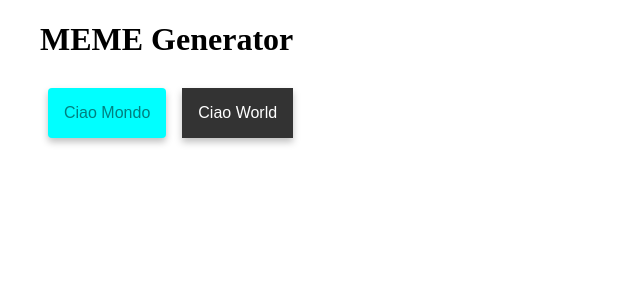
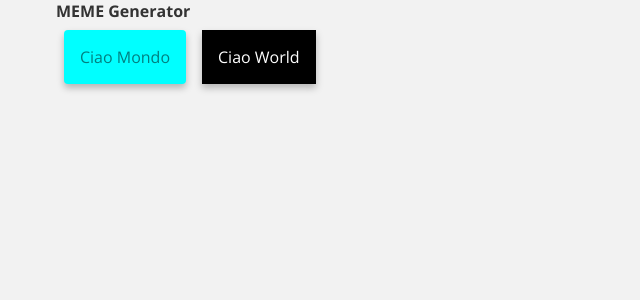
Before and after one commit to PaoloDuzioni/meme-app, a React (Create React App) app: page / in a window 1280 px wide. Shown: the top 300 px of the page, without its empty margins (0-640 px from the left). Built offline with nearby package versions, Linux system fonts and the light colour scheme.

Commit message:
add: global theme for app

```diff
--- a/package.json
+++ b/package.json
@@ -9,7 +9,8 @@
         "react": "^16.13.1",
         "react-dom": "^16.13.1",
         "react-scripts": "3.4.3",
-        "styled-components": "^5.1.1"
+        "styled-components": "^5.1.1",
+        "typeface-open-sans": "0.0.75"
     },
     "scripts": {
         "start": "react-scripts start",
--- a/src/components/Button.js
+++ b/src/components/Button.js
@@ -7,12 +7,14 @@ const Btn = styled.button`
     margin: 0.5rem;
     padding: 1rem;
     font-size: 16px;
-    color: #fff;
+    color: ${({ theme }) => theme.colors.white};
     border: 0;
     outline: none;
     cursor: pointer;
+    transition: background 0.4s, color 0.4s;
     // Modifica singola proprietà
-    background: ${(props) => (props.primary ? 'aqua' : '#333')};
+    background: ${(props) =>
+        props.primary ? props.theme.colors.primary : props.theme.colors.black};
     // Modifica molteplici proprietà
     ${({ primary }) =>
         primary &&
@@ -20,6 +22,11 @@ const Btn = styled.button`
             border-radius: 4px;
             color: rgba(0, 0, 0, 0.5);
         `}
+    // Hover
+    &:hover {
+        color: ${({ theme }) => theme.colors.white};
+        background: ${({ theme }) => theme.colors.gray};
+    }
 `;
 
 // Override a component (your own or 3rd party like materia-ui)
--- a/src/components/Container.js
+++ b/src/components/Container.js
@@ -1,8 +1,9 @@
 import styled from 'styled-components';
 
 const Container = styled.div`
-    max-width: 1200px;
+    max-width: ${({ theme }) => theme.layout.maxWidth};
     margin: 0 auto;
+    padding: 0 1rem;
 `;
 
 export default Container;
--- /dev/null
+++ b/src/config/globalStyles.js
@@ -0,0 +1,21 @@
+import { createGlobalStyle } from 'styled-components';
+import 'typeface-open-sans';
+
+const GlobalStyle = createGlobalStyle`
+    *,
+    *::before,
+    *::after {
+        margin: 0;
+        padding: 0;
+        box-sizing: border-box;
+        font-family: ${({ theme }) => theme.typography.mainFont};
+        font-size: ${({ theme }) => theme.typography.baseFont};
+    }
+
+    body {
+        color: ${({ theme }) => theme.typography.colorFont};
+        background: ${({ theme }) => theme.typography.backColor}
+    }
+`;
+
+export default GlobalStyle;
--- /dev/null
+++ b/src/config/theme.js
@@ -0,0 +1,18 @@
+// MAIN APP THEME
+export default {
+    colors: {
+        white: '#fff',
+        gray: '#777',
+        black: '#000',
+        primary: 'aqua',
+    },
+    typography: {
+        mainFont: 'Open Sans',
+        baseFont: '16px',
+        colorFont: '#333',
+        backColor: '#f2f2f2',
+    },
+    layout: {
+        maxWidth: '1200px',
+    },
+};
--- a/src/index.js
+++ b/src/index.js
@@ -1,13 +1,22 @@
-import React from "react";
-import ReactDOM from "react-dom";
-import App from "./App";
-import * as serviceWorker from "./serviceWorker";
+import React from 'react';
+import ReactDOM from 'react-dom';
+
+import { ThemeProvider } from 'styled-components';
+import Theme from './config/theme';
+import GlobalStyle from './config/globalStyles';
+
+import App from './App';
+
+import * as serviceWorker from './serviceWorker';
 
 ReactDOM.render(
     <React.StrictMode>
-        <App />
+        <ThemeProvider theme={Theme}>
+            <GlobalStyle />
+            <App />
+        </ThemeProvider>
     </React.StrictMode>,
-    document.getElementById("root")
+    document.getElementById('root')
 );
 
 // If you want your app to work offline and load faster, you can change
```
Also changed, not shown: 1 other file (tests, documents, lock files or other folders).
